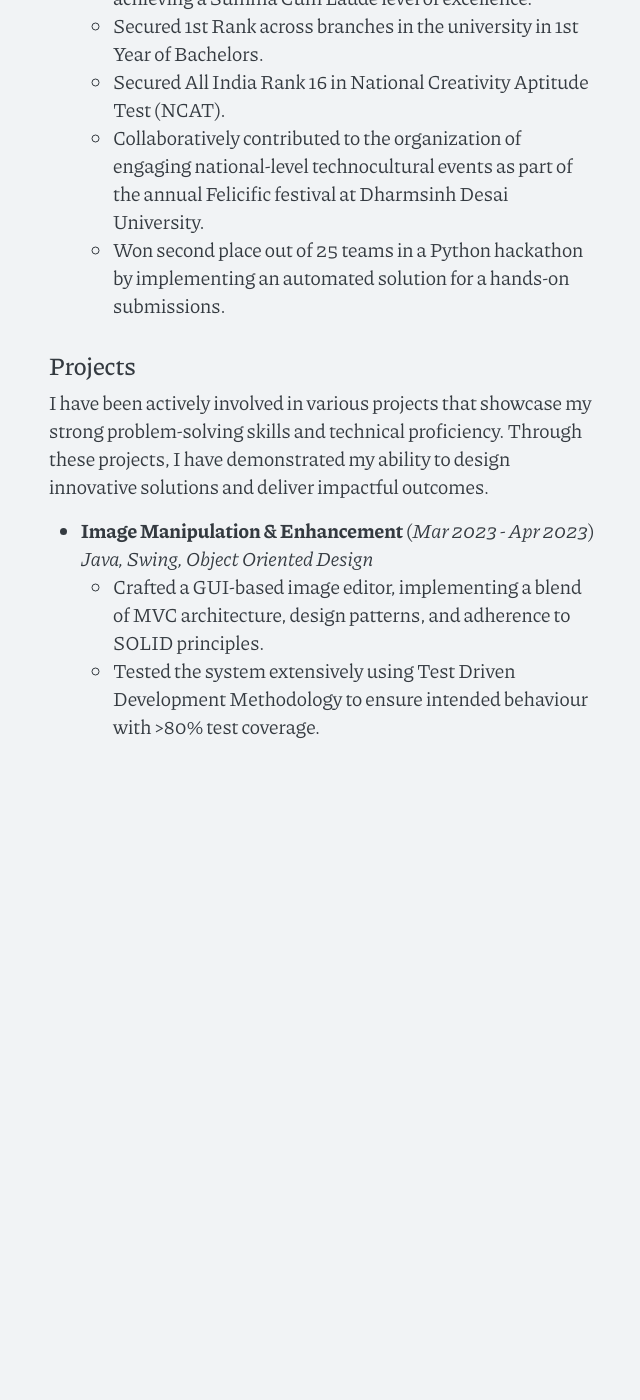
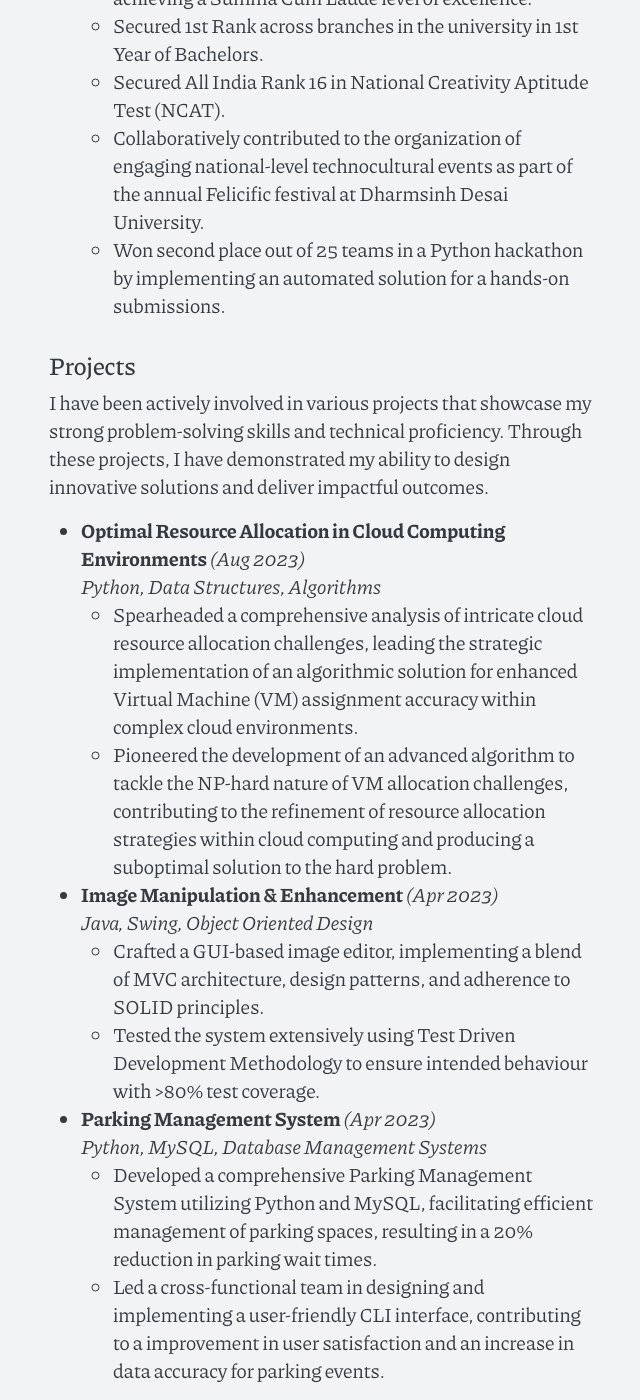
Before and after one commit to yug-rajani/yug-rajani.github.io, a Jekyll site: the page built from cv.md, in a window 1280 px wide and 1400 px high, scrolled down 2060 px. Shown: the whole window, without its empty margins (318-958 px from the left). Built offline with Jekyll 4.4.1, drawn with Linux system fonts in a browser that asks for light colours; before the commit the page ends 2816 px from its top, so only the background shows below that.

Commit message:
Add more projects

```diff
--- a/cv.md
+++ b/cv.md
@@ -48,7 +48,17 @@ I have successfully applied my software engineering expertise to develop effecti
 
 I have been actively involved in various projects that showcase my strong problem-solving skills and technical proficiency. Through these projects, I have demonstrated my ability to design innovative solutions and deliver impactful outcomes.
 
-- **Image Manipulation & Enhancement** (*Mar 2023 - Apr 2023*)<br>
-  *Java, Swing, Object Oriented Design* <br>
+- **Optimal Resource Allocation in Cloud Computing Environments** *(Aug 2023)*<br>
+  *Python, Data Structures, Algorithms*
+  - Spearheaded a comprehensive analysis of intricate cloud resource allocation challenges, leading the strategic implementation of an algorithmic solution for enhanced Virtual Machine (VM) assignment accuracy within complex cloud environments.
+  - Pioneered the development of an advanced algorithm to tackle the NP-hard nature of VM allocation challenges, contributing to the refinement of resource allocation strategies within cloud computing and producing a suboptimal solution to the hard problem.
+
+- **Image Manipulation & Enhancement** *(Apr 2023)*<br>
+  *Java, Swing, Object Oriented Design*
   - Crafted a GUI-based image editor, implementing a blend of MVC architecture, design patterns, and adherence to SOLID principles.
   - Tested the system extensively using Test Driven Development Methodology to ensure intended behaviour with >80% test coverage.
+
+- **Parking Management System** *(Apr 2023)*<br>
+  *Python, MySQL, Database Management Systems*
+  - Developed a comprehensive Parking Management System utilizing Python and MySQL, facilitating efficient management of parking spaces, resulting in a 20% reduction in parking wait times.
+  - Led a cross-functional team in designing and implementing a user-friendly CLI interface, contributing to a improvement in user satisfaction and an increase in data accuracy for parking events.
```
